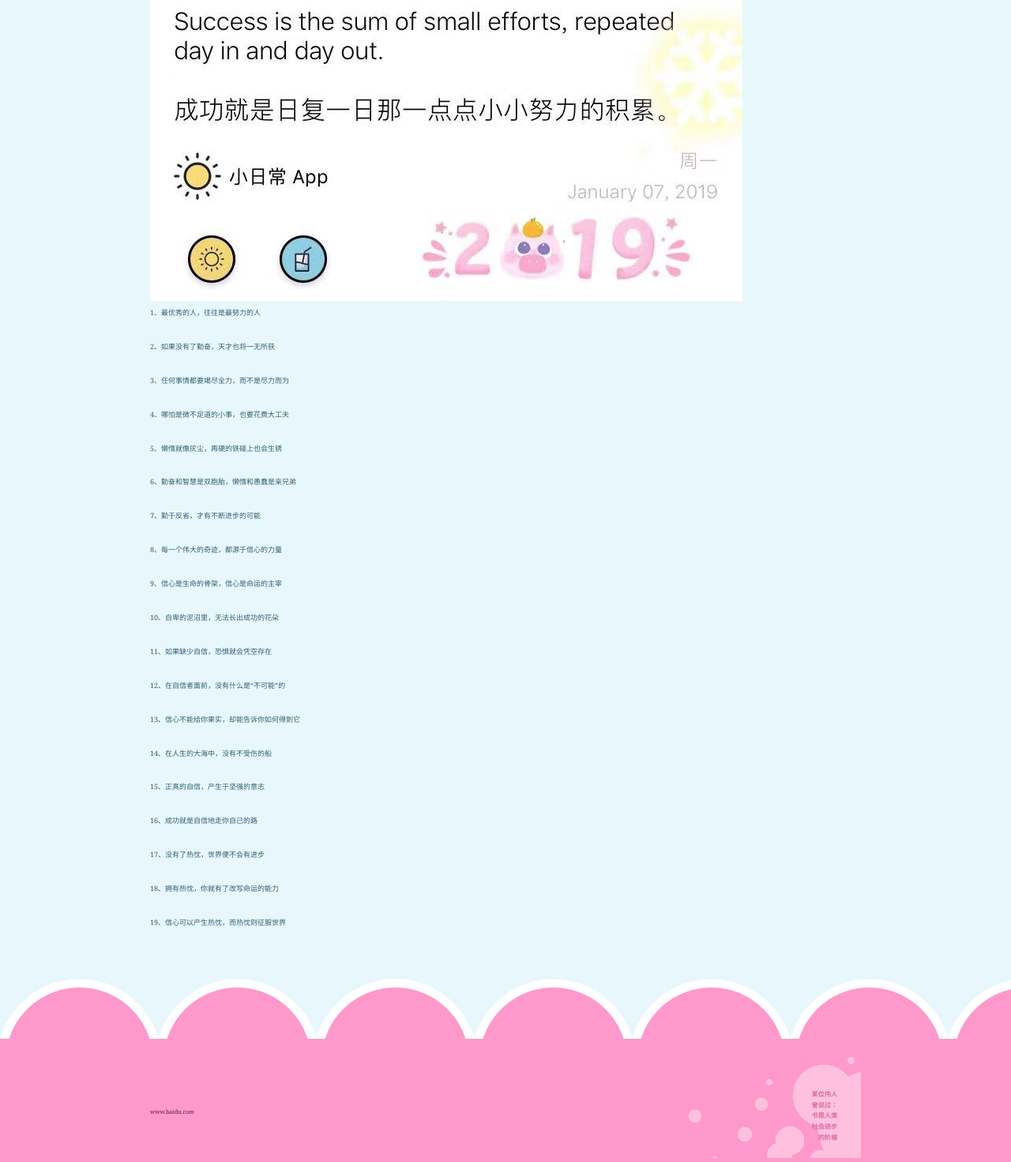
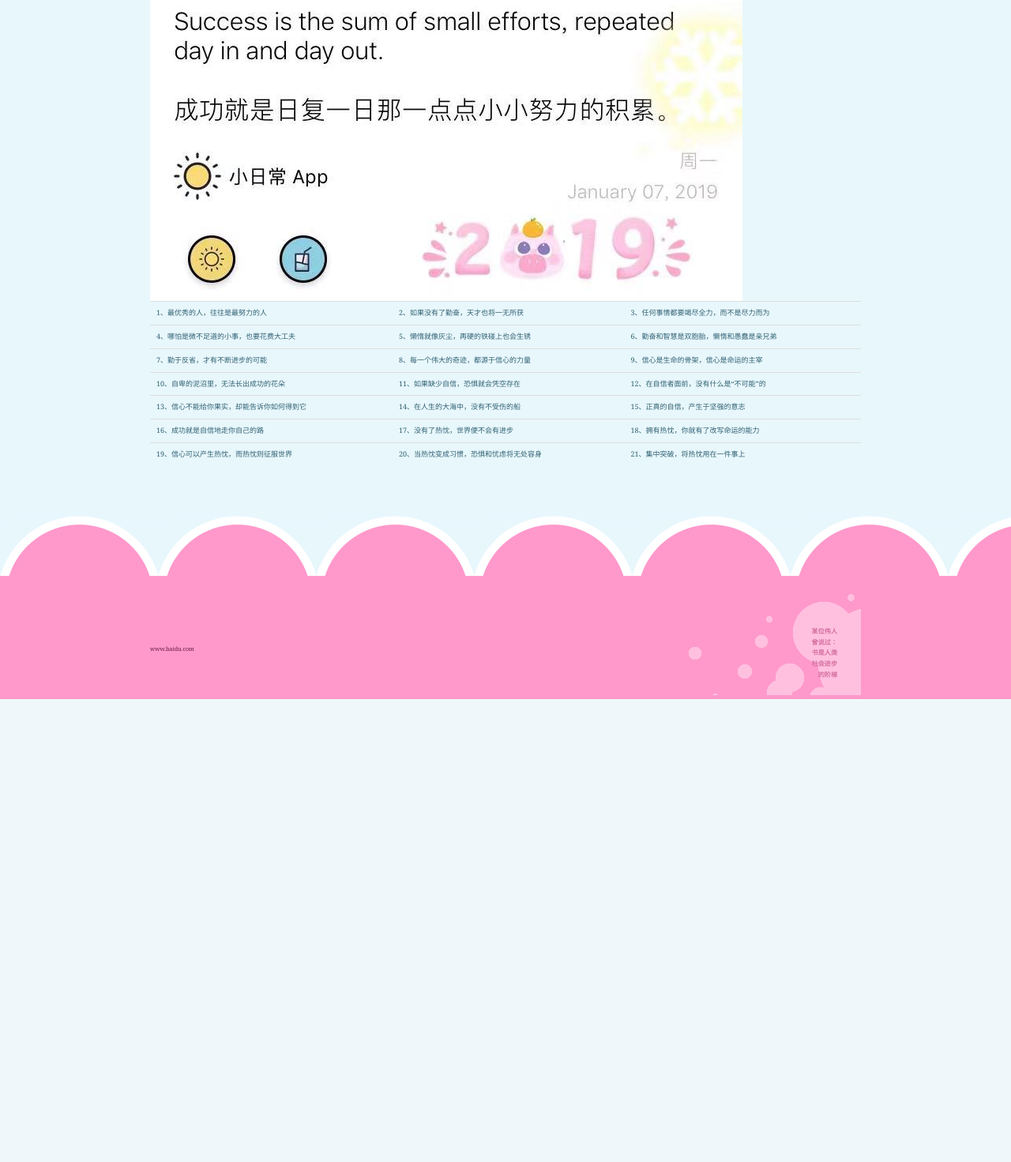
Before and after one commit to crazybaobao/Python, a Django app: page / in a window 1280 px wide. Shown: the part 196-1667 px from the top of the page at 79% size. After the commit the page ends 1081 px from the top, so only its background shows below. Run offline with Django 3.2, Linux system fonts and the light colour scheme; data comes from the database, SQL or seed files in the repository; some libraries are stand-ins or nearby versions.

Commit message:
调整首页布局

```diff
--- a/templates/index.html
+++ b/templates/index.html
@@ -26,25 +26,48 @@
         <h2>心灵鸡汤</h2>
         <br/><br/><br/><br/><br/>
         <img src="/static/images/WechatIMG189.jpeg">
-        <h5>1、最优秀的人，往往是最努力的人</h5><br/>
-        <h5>2、如果没有了勤奋，天才也将一无所获</h5><br/>
-        <h5>3、任何事情都要竭尽全力，而不是尽力而为</h5><br/>
-        <h5>4、哪怕是微不足道的小事，也要花费大工夫</h5><br/>
-        <h5>5、懒惰就像灰尘，再硬的铁碰上也会生锈</h5><br/>
-        <h5>6、勤奋和智慧是双胞胎，懒惰和愚蠢是亲兄弟</h5><br/>
-        <h5>7、勤于反省，才有不断进步的可能</h5><br/>
-        <h5>8、每一个伟大的奇迹，都源于信心的力量</h5><br/>
-        <h5>9、信心是生命的骨架，信心是命运的主宰</h5><br/>
-        <h5>10、自卑的泥沼里，无法长出成功的花朵</h5><br/>
-        <h5>11、如果缺少自信，恐惧就会凭空存在</h5><br/>
-        <h5>12、在自信者面前，没有什么是“不可能”的</h5><br/>
-        <h5>13、信心不能给你果实，却能告诉你如何得到它</h5><br/>
-        <h5>14、在人生的大海中，没有不受伤的船</h5><br/>
-        <h5>15、正真的自信，产生于坚强的意志</h5><br/>
-        <h5>16、成功就是自信地走你自己的路</h5><br/>
-        <h5>17、没有了热忱，世界便不会有进步</h5><br>
-        <h5>18、拥有热忱，你就有了改写命运的能力</h5><br/>
-        <h5>19、信心可以产生热忱，而热忱则征服世界</h5><br/>
+
+        <div class="table-responsive">
+            <table class="table">
+                <tbody>
+                <tr>
+                    <td>1、最优秀的人，往往是最努力的人</td>
+                    <td>2、如果没有了勤奋，天才也将一无所获</td>
+                    <td>3、任何事情都要竭尽全力，而不是尽力而为</td>
+                </tr>
+                <tr>
+                    <td>4、哪怕是微不足道的小事，也要花费大工夫</td>
+                    <td>5、懒惰就像灰尘，再硬的铁碰上也会生锈</td>
+                    <td>6、勤奋和智慧是双胞胎，懒惰和愚蠢是亲兄弟</td>
+                </tr>
+                <tr>
+                    <td>7、勤于反省，才有不断进步的可能</td>
+                    <td>8、每一个伟大的奇迹，都源于信心的力量</td>
+                    <td>9、信心是生命的骨架，信心是命运的主宰</td>
+                </tr>
+                <tr>
+                    <td>10、自卑的泥沼里，无法长出成功的花朵</td>
+                    <td>11、如果缺少自信，恐惧就会凭空存在</td>
+                    <td>12、在自信者面前，没有什么是“不可能”的</td>
+                </tr>
+                <tr>
+                    <td>13、信心不能给你果实，却能告诉你如何得到它</td>
+                    <td>14、在人生的大海中，没有不受伤的船</td>
+                    <td>15、正真的自信，产生于坚强的意志</td>
+                </tr>
+                <tr>
+                    <td>16、成功就是自信地走你自己的路</td>
+                    <td>17、没有了热忱，世界便不会有进步</td>
+                    <td>18、拥有热忱，你就有了改写命运的能力</td>
+                </tr>
+                <tr>
+                    <td>19、信心可以产生热忱，而热忱则征服世界</td>
+                    <td>20、当热忱变成习惯，恐惧和忧虑将无处容身</td>
+                    <td>21、集中突破，将热忱用在一件事上</td>
+                </tr>
+                </tbody>
+            </table>
+        </div>
 
     </div>
 </div>
```
Also changed, not shown: templates/html-5.html (+1 -19 lines).
